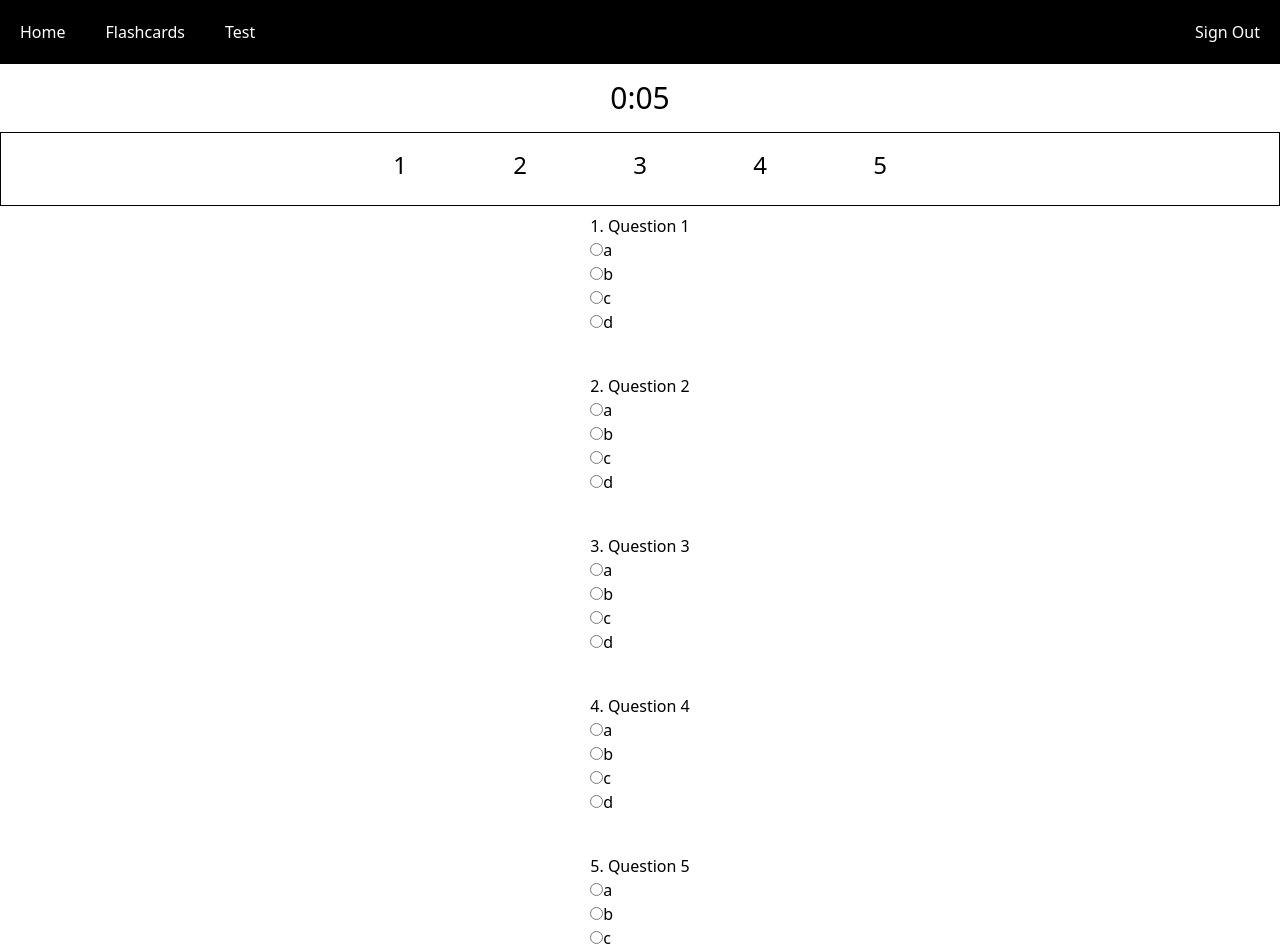
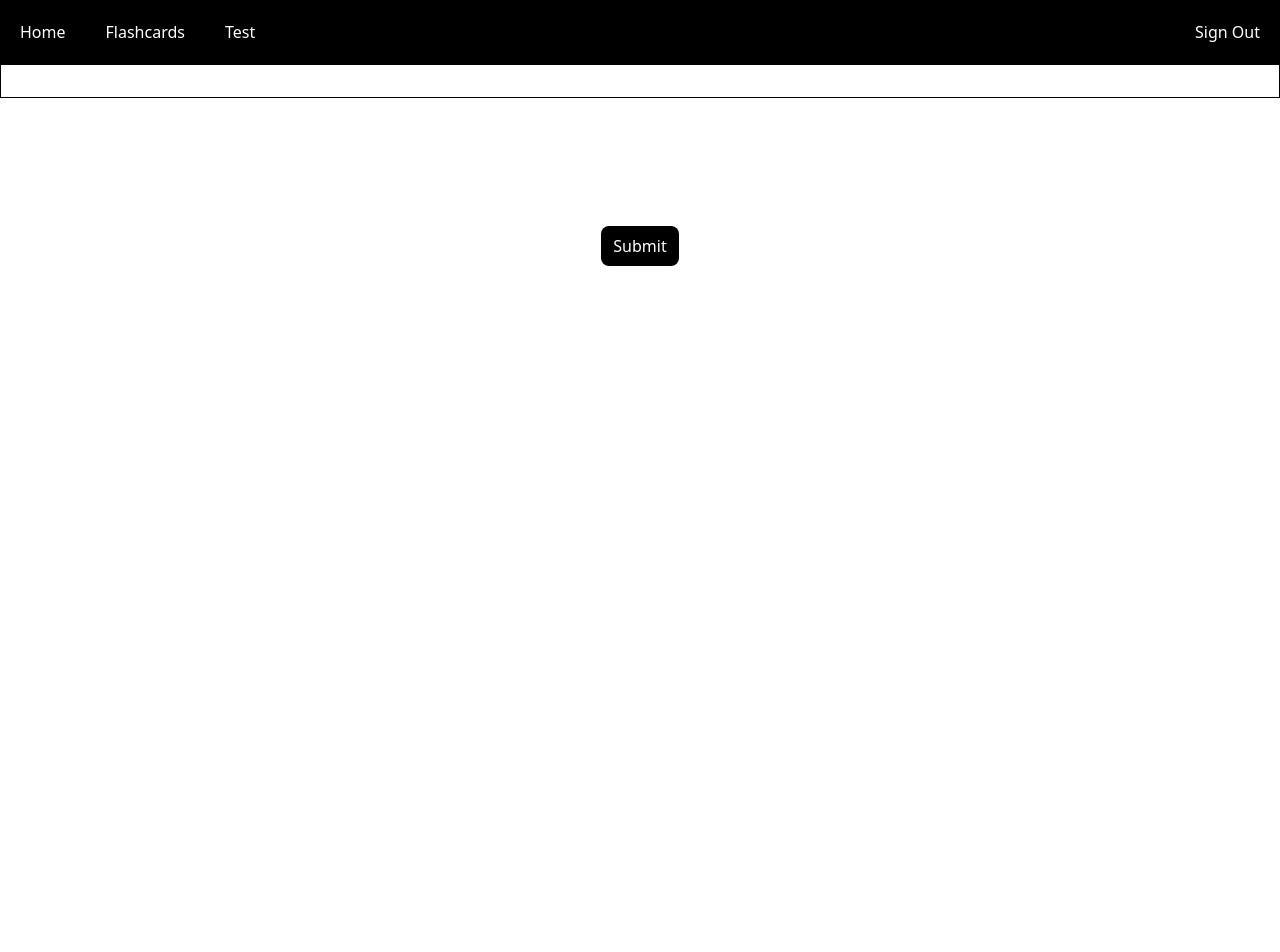
Before and after one commit to flashlearn017/FlashLearn, a React (Vite) app in the folder frontend/: page /test in a window 1280 px wide. Shown: the top 952 px of the page. After the commit the page ends 800 px from the top, so only its background shows below. Built offline with nearby package versions, Linux system fonts and the light colour scheme.

Commit message:
Connected test create to test and fixed timer.

```diff
--- a/frontend/src/Pages/TestCreatePage.tsx
+++ b/frontend/src/Pages/TestCreatePage.tsx
@@ -2,6 +2,7 @@ import Toolbar from "../components/toolbar"
 import SettingImg from "../assets/setting.webp"
 
 import {useState} from "react"
+import {useNavigate} from "react-router-dom";
 
 export default function CreateTestPage(){
     const [testName, setTestName] = useState("");
@@ -143,6 +144,8 @@ function Create({
     setQuestions,
     }){
 
+    const navigate = useNavigate();
+
     function createTest(){
         if(questions.some(question => question.question.trim() == "")){
             alert("Create Questions First!")
@@ -160,6 +163,15 @@ function Create({
             alert("All answer choices must be filled out")
             return;
         }
+
+        const test ={
+            timedTest,
+            testTime,
+            questions
+        }
+
+        localStorage.setItem("currentTest", JSON.stringify(test));
+        navigate("/test")
     }
 
     return(
--- a/frontend/src/Pages/TestHomePage.tsx
+++ b/frontend/src/Pages/TestHomePage.tsx
@@ -3,25 +3,27 @@ import {useNavigate} from 'react-router'
 import Toolbar from "../components/toolbar"
 
 export default function TestHomePage(){
-    return <Home/>
+    return (
+        <div>
+            <Toolbar/>
+            <Home/>
+        </div>
+    )
 }
 
 function Home(){
     const navigate = useNavigate();
     return(
-        <div>
-            <Toolbar/>
-            <div className="my-20"></div>
-            <div className="text-5xl flex justify-center"> What would you like to do today? </div>
-            <div className="my-40"></div>
-            <div className="flex justify-center my-10">
-                <button className="text-5xl bg-black text-white rounded-4xl px-3 py-2 hover:bg-slate-400"
+        <div className="min-h-screen flex flex-col items-center justify-center gap-5">
+            <div className="text-4xl"> What would you like to do today? </div>
+            <div>
+                <button className="text-3xl bg-black text-white rounded-4xl px-3 py-2 hover:bg-slate-400"
                 onClick={()=> navigate("/create-test")}>
                     Create Test
                 </button>
             </div>
-            <div className="flex justify-center">
-                <button className="text-5xl bg-black text-white rounded-4xl px-3 py-2 hover:bg-slate-400"
+            <div>
+                <button className="text-3xl bg-black text-white rounded-4xl px-3 py-2 hover:bg-slate-400"
                 onClick={()=> navigate("/test")}>
                     View Old Test(s)
                 </button>
--- a/frontend/src/Pages/TestPage.tsx
+++ b/frontend/src/Pages/TestPage.tsx
@@ -8,10 +8,39 @@ export default function TestPage(){
 
 function Test(){
     const [answers, setAnswers] = useState({})
-    const [currentTime, setTime] = useState(10) //max time in seconds
+    const [currentTime, setTime] = useState()
+    const [questions, setQuestions] = useState([])
+    const [timed, setTimed] = useState(false)
     const navigate = useNavigate();
 
     useEffect(() => {
+        const storedTest = localStorage.getItem("currentTest")
+
+        if (storedTest) {
+            const test = JSON.parse(storedTest);
+
+            const formattedQuestions = test.questions.map((q, index) => ({
+                id: index + 1,
+                question: q.question,
+                answerChoices: q.choices,
+                correctAnswer: q.choices[q.correctChoice]
+            }));
+
+            setQuestions(formattedQuestions);
+
+            if (test.timedTest) {
+                setTime(Number(test.testTime) * 60);
+                setTimed(true)
+            }
+        }
+    }, []);
+
+
+    useEffect(() => {
+        if(!timed){
+            return;
+        }
+
         let interval = setInterval(() => {
 
             setTime(prev => {
@@ -26,45 +55,6 @@ function Test(){
 
         return () => clearInterval(interval);
     }, []);
-
-    const questions =
-    [
-        {
-            id: 1,
-            question: "Question 1",
-            status: false,
-            answerChoices: ["a", "b", "c", "d"],
-            correctAnswer: "a"
-        },
-        {
-            id: 2,
-            question: "Question 2",
-            status: false,
-            answerChoices: ["a", "b", "c", "d"],
-            correctAnswer: "b"
-        },
-        {
-            id: 3,
-            question: "Question 3",
-            status: false,
-            answerChoices: ["a", "b", "c", "d"],
-            correctAnswer: "c"
-        },
-        {
-            id: 4,
-            question: "Question 4",
-            status: false,
-            answerChoices: ["a", "b", "c", "d"],
-            correctAnswer: "d"
-        },
-        {
-            id: 5,
-            question: "Question 5",
-            status: false,
-            answerChoices: ["a", "b", "c", "d"],
-            correctAnswer: "d"
-        },
-    ]
 
     function calculateScore(){
         let score = 0;
@@ -88,10 +78,12 @@ function Test(){
             <Toolbar/>
 
             {/* Timer */}
-            <div className="flex justify-center text-3xl my-4">
-                {Math.floor(currentTime/60)}:
-                {(currentTime%60).toString().padStart(2, "0")}
-            </div>
+            {timed && (
+                <div className="flex justify-center text-3xl my-4">
+                    {Math.floor(currentTime/60)}:
+                    {(currentTime%60).toString().padStart(2, "0")}
+                </div>
+            )}
 
             {/* Completion Tracker */}
             <div className="flex justify-center gap-20 text-2xl border p-4">
--- a/frontend/src/Routes/router.tsx
+++ b/frontend/src/Routes/router.tsx
@@ -5,9 +5,9 @@ import HomePage from '../Pages/HomePage'
 import CreateNewAccountPage from '../Pages/CreateNewAccountPage'
 import TestPage from '../Pages/TestPage'
 import TestHomePage from '../Pages/TestHomePage'
+import TestResultsPage from '../Pages/TestResultsPage'
 import CreateTestPage from '../Pages/TestCreatePage'
 import ForgotPasswordPage from '../Pages/ForgotPasswordPage'
-import ResultsPage from '../Pages/ResultsPage'
 import FlashcardHomePage from '../Pages/FlashcardHomePage'
 import FlashcardCreatePage from '../Pages/FlashcardCreatePage'
 import FlashcardPage from '../Pages/FlashcardPage'
@@ -46,7 +46,7 @@ const routes = createBrowserRouter([
   },
   {
     path: "/results",
-    element: <ResultsPage/>
+    element: <TestResultsPage/>
   },
   {
     path: "/forgot-password",
```
Also changed, not shown: frontend/src/Pages/TestResultsPage.tsx (renamed from frontend/src/Pages/ResultsPage.tsx).
